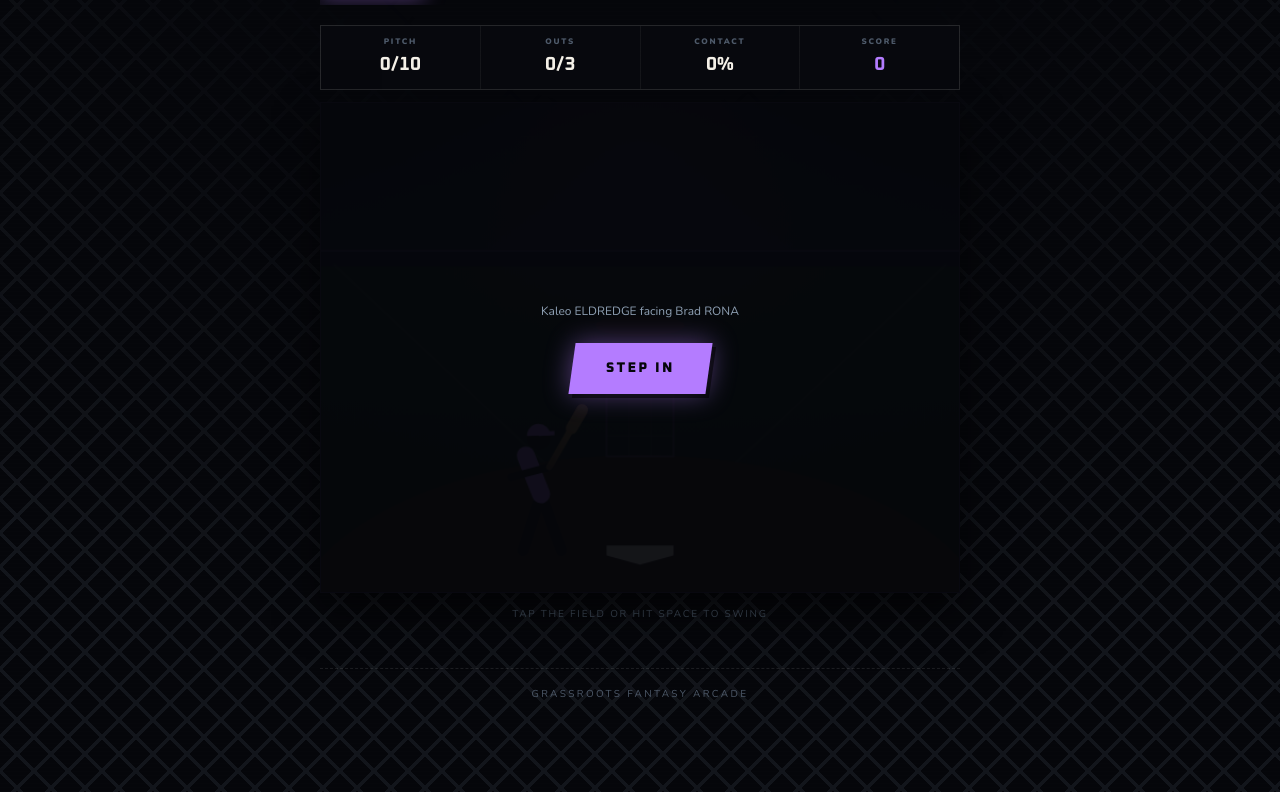
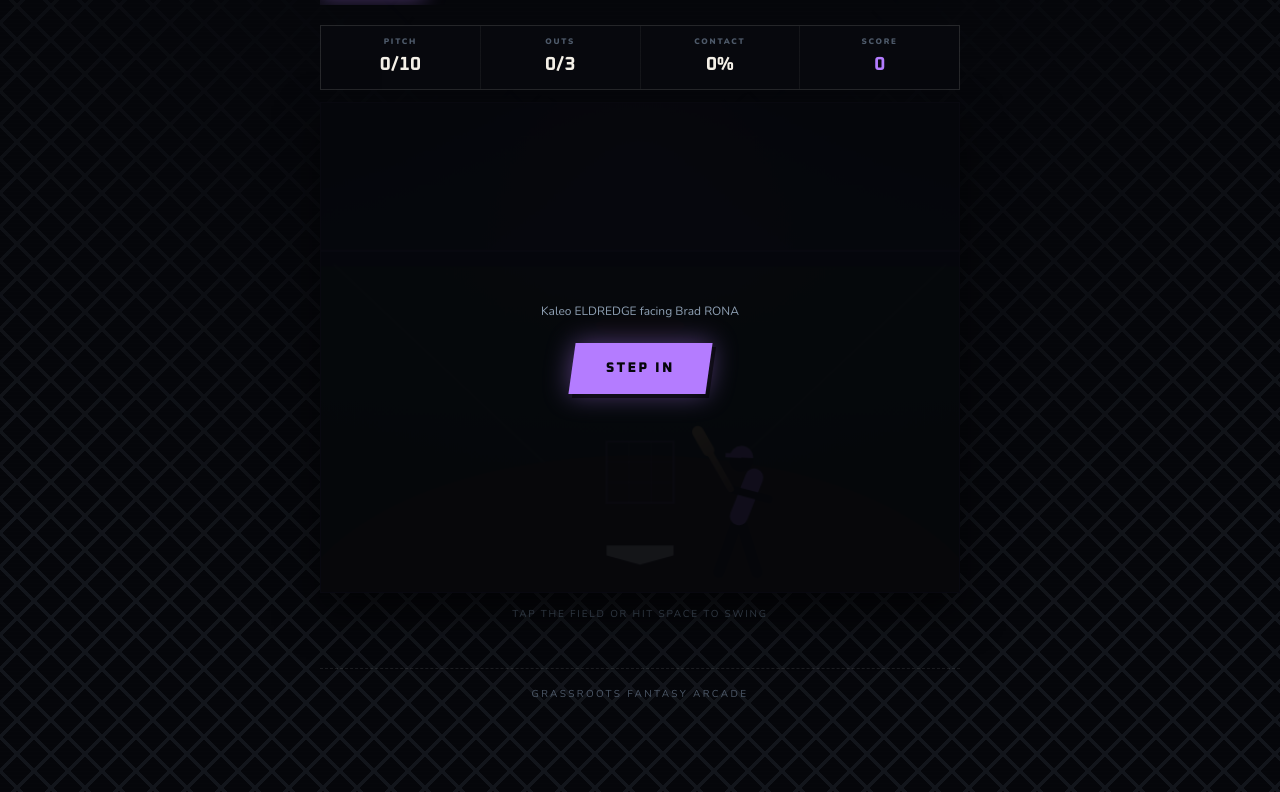
Before and after one commit to N8Nuks/grassrootsfantasy, a Next.js app: page /games/batting in a window 1280 px wide. Shown: the part 657-1449 px from the top of the page. Built offline with nearby package versions, Linux system fonts and the light colour scheme.

Commit message:
Zone height and left- or right-handed legends

```diff
--- a/app/games/batting/BattingClient.tsx
+++ b/app/games/batting/BattingClient.tsx
@@ -2,7 +2,7 @@
 import { useState, useRef, useEffect, useCallback } from 'react'
 import { splitName } from '@/lib/names'
 
-export type Legend = { name: string; titles: number; grade: string }
+export type Legend = { name: string; titles: number; grade: string; lefty: boolean }
 
 const PITCHES = 10
 const OUTS = 3
@@ -19,7 +19,8 @@ const RESULTS = {
 type ResultKey = keyof typeof RESULTS
 
 // The zone is the width of the plate and no wider, quartered into nine cells
-const ZONE = { x: 0.5, y: 0.66, w: 0.105, h: 0.125 }
+// Knees to the letters on a standing hitter — the plate sits just below it
+const ZONE = { x: 0.5, y: 0.755, w: 0.105, h: 0.125 }
 const SWING_MS = 300
 
 export default function LegendsClient({ batters, pitchers }: { batters: Legend[]; pitchers: Legend[] }) {
@@ -118,8 +119,10 @@ export default function LegendsClient({ batters, pitchers }: { batters: Legend[]
      front of the chest and the barrel whips round behind them, so from behind
      the pitcher the bat sweeps level across the frame rather than chopping. */
   function drawBatter(ctx: CanvasRenderingContext2D, W: number, H: number, now: number) {
-    const bx = W * (ZONE.x - 0.155)
-    const waistY = H * 0.80              // the fulcrum
+    // A lefty stands the other side of the plate and swings the other way
+    const side = batter.lefty ? -1 : 1
+    const bx = W * (ZONE.x - 0.155 * side)
+    const waistY = H * 0.845             // the fulcrum, at the waist
     let s = 0
     if (swung.current && swingAt.current) s = Math.min(1, (now - swingAt.current) / SWING_MS)
     const e = s < 0.5 ? 2 * s * s : 1 - Math.pow(-2 * s + 2, 2) / 2
@@ -130,6 +133,7 @@ export default function LegendsClient({ batters, pitchers }: { batters: Legend[]
 
     ctx.save()
     ctx.translate(bx, waistY)
+    ctx.scale(side, 1)
 
     // Legs below the fulcrum — back foot pivots, front leg braces
     ctx.strokeStyle = ink; ctx.lineWidth = 10; ctx.lineCap = 'round'
--- a/app/games/batting/page.tsx
+++ b/app/games/batting/page.tsx
@@ -10,10 +10,17 @@ const NEON = '#B47CFF'
 
 /* Hand-picked replacements. Some names belong in the cage on reputation rather
    than title count, and a couple of the tail-enders don't. */
-const BATTER_SWAPS: Record<string, string> = { 'Sina Hunkin': 'Katrina Nukunuku' }
-const PITCHER_ADDS: { name: string; grade: 'M' | 'W'; titles: number }[] = [
-  { name: 'Daniel Chapman', grade: 'M', titles: 1 },
-  { name: 'Blaire Luna', grade: 'W', titles: 1 },
+const BATTER_SWAPS: Record<string, string> = {
+  'Sina Hunkin': 'Katrina Nukunuku',
+  'Katie Hetherington': 'Nathan Nukunuku',
+}
+
+/* Which side they stood on. Right unless named here — every arm in the cage is
+   right-handed bar one. */
+const LEFTIES = new Set(['Kaleo Eldredge', 'Nathan Nukunuku', 'Heinie Shannon'])
+const PITCHER_ADDS: Legend[] = [
+  { name: 'Daniel Chapman', grade: 'M', titles: 1, lefty: false },
+  { name: 'Blaire Luna', grade: 'W', titles: 1, lefty: false },
 ]
 
 function tally(grade: 'men' | 'women', key: string): [string, number][] {
@@ -33,7 +40,12 @@ function build(key: string, swaps: Record<string, string> = {}): Legend[] {
   const out: Legend[] = []
   for (const grade of ['men', 'women'] as const) {
     for (const [name, titles] of tally(grade, key).slice(0, 5)) {
-      out.push({ name: swaps[name] ?? name, titles, grade: grade === 'men' ? 'M' : 'W' })
+      const final = swaps[name] ?? name
+      out.push({
+        name: final, titles,
+        grade: grade === 'men' ? 'M' : 'W',
+        lefty: LEFTIES.has(final),
+      })
     }
   }
   return out
```
